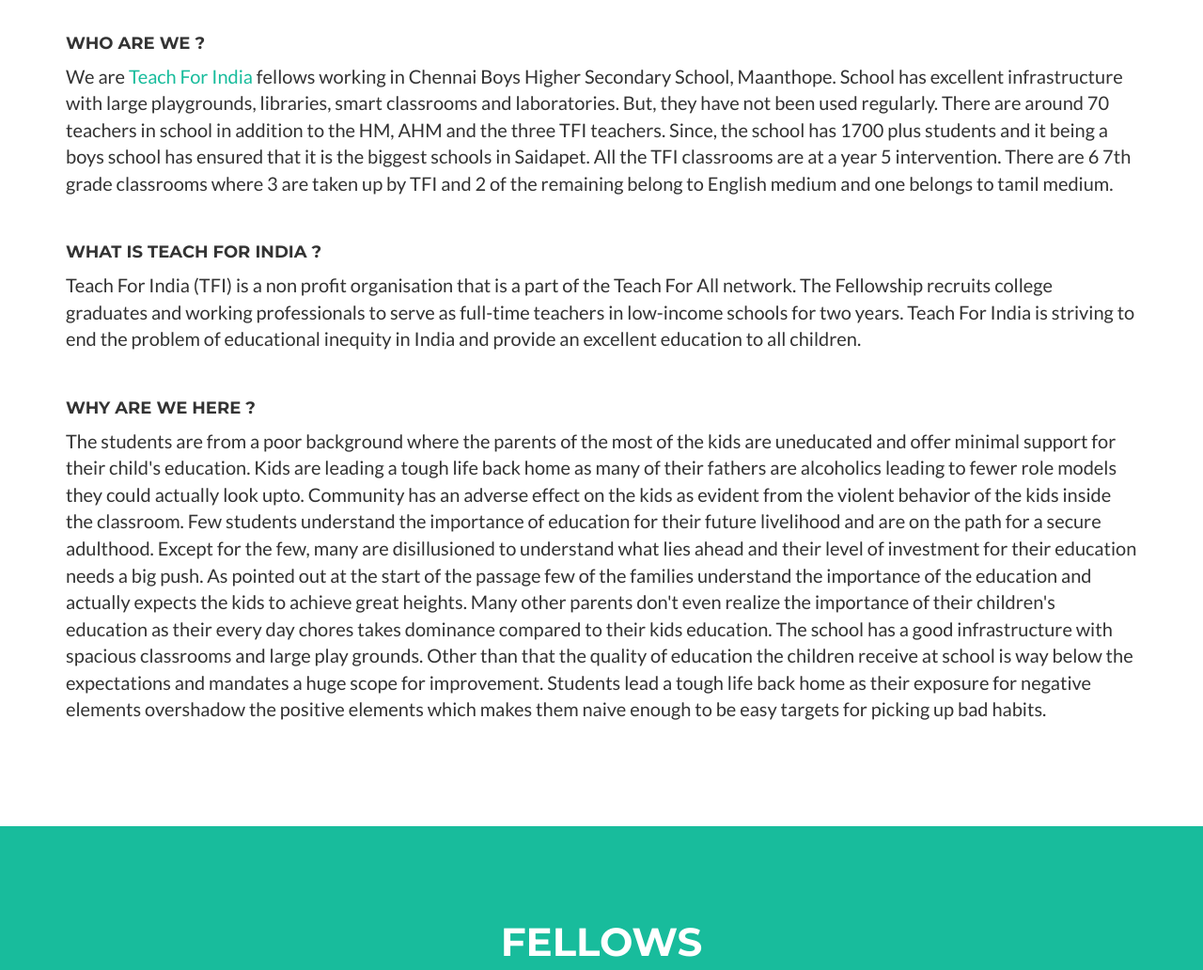
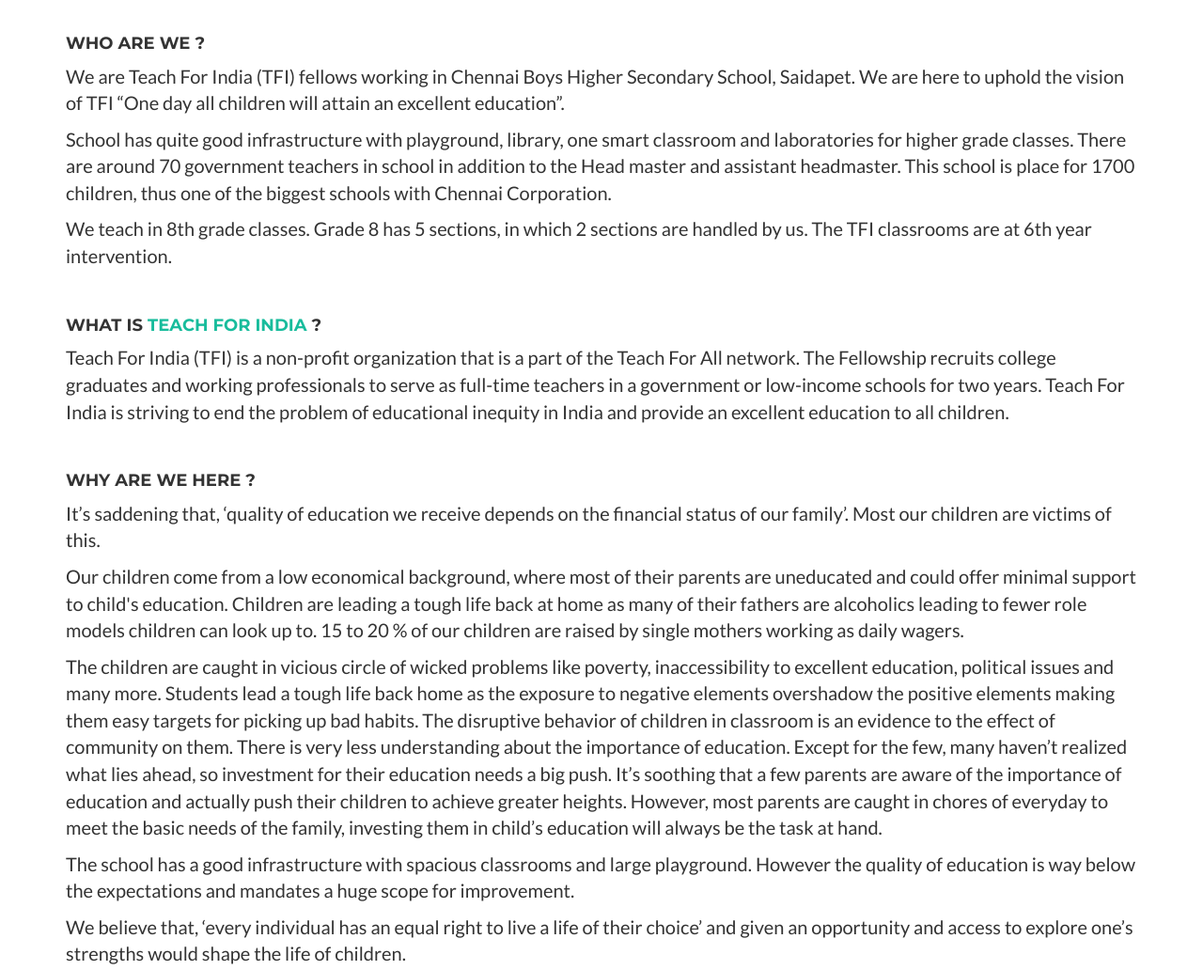
Before and after one commit to Saidapetboys/saidapetboys.github.io, a website: page index.html in a window 1280 px wide. Shown: the part 1060-2092 px from the top of the page at 94% size. Drawn offline with nearby package versions, Linux system fonts and the light colour scheme.

Commit message:
Update index.html
about us content

```diff
--- a/index.html
+++ b/index.html
@@ -137,14 +137,25 @@
         <div class="row">
             <div class="col-lg-12">
                 <h4>Who are we ?</h4><p>
-                We are <a href="http://www.teachforindia.org/">Teach For India </a>fellows working in Chennai Boys Higher Secondary School, Maanthope. School has excellent infrastructure with large playgrounds, libraries, smart classrooms and laboratories. But, they  have not been used regularly. There are around 70 teachers in school in addition to the HM, AHM and the three TFI teachers. Since, the school has 1700 plus students and it being a boys school has ensured that it is the biggest schools in Saidapet. All the TFI classrooms are at a year 5 intervention. There are 6 7th grade classrooms where 3 are taken up by TFI and 2 of the remaining belong to English medium and one belongs to tamil medium.
+             <p> We are Teach For India (TFI) fellows working in Chennai Boys Higher Secondary School, Saidapet. We are here to uphold the vision of TFI “One day all children will attain an excellent education”.</p>
+<p> School has quite good infrastructure with playground, library, one smart classroom and laboratories for higher grade classes. There are around 70 government teachers in school in addition to the Head master and assistant headmaster. This school is place for 1700 children, thus one of the biggest schools with Chennai Corporation.</p>
+<p> We teach in 8th grade classes. Grade 8 has 5 sections, in which 2 sections are handled by us. The TFI classrooms are at 6th year intervention.</p>
+
                 </p>
 
-                <h4 style="margin-top:50px;">What is Teach For India ? </h4><p>
-                    Teach For India (TFI) is a non profit organisation that is a part of the Teach For All network. The Fellowship recruits college graduates and working professionals to serve as full-time teachers in low-income schools for two years. Teach For India is striving to end the problem of educational inequity in India and provide an excellent education to all children. </p>
+                <h4 style="margin-top:50px;">What is <a href="http://www.teachforindia.org/">Teach For India</a> ? </h4><p>
+                  Teach For India (TFI) is a non-profit organization that is a part of the Teach For All network. The Fellowship recruits college graduates and working professionals to serve as full-time teachers in a government or low-income schools for two years. Teach For India is striving to end the problem of educational inequity in India and provide an excellent education to all children.
+                </p>
 
-                <h4 style="margin-top:50px;"> Why are we here ? </h4><p>
-                   The students are from a poor background where the parents of the most of the kids are uneducated and offer minimal support for their child's education. Kids are leading a tough life back home as many of their fathers are alcoholics leading to fewer role models they could actually look upto. Community has an adverse effect on the kids as evident from the violent behavior of the kids inside the classroom. Few students understand the importance of education for their future livelihood and are on the path for a secure adulthood. Except for the few, many are disillusioned to understand what lies ahead and their level of investment for their education needs a big push. As pointed out at the start of the passage few of the families understand the importance of the education and actually expects the kids to achieve great heights. Many other parents don't even realize the importance of their children's education as their every day chores takes dominance compared to their kids education. The school has a good infrastructure with spacious classrooms and large play grounds. Other than that the quality of education the children receive at school is way below the expectations and mandates a huge scope for improvement. Students lead a tough life back home as their exposure for negative elements overshadow the positive elements which makes them naive enough to be easy targets for picking up bad habits.
+                <h4 style="margin-top:50px;"> Why are we here ? </h4>
+                <p>
+                  <p>It’s saddening that, ‘quality of education we receive depends on the financial status of our family’. Most our children are victims of this. </p>
+                  <p>Our children come from a low economical background, where most of their parents are uneducated and could offer minimal support to child's education. Children are leading a tough life back at home as many of their fathers are alcoholics leading to fewer role models children can look up to. 15 to 20 % of our children are raised by single mothers working as daily wagers. </p>
+                  <p>The children are caught in vicious circle of wicked problems like poverty, inaccessibility to excellent education, political issues and many more. Students lead a tough life back home as the exposure to negative elements overshadow the positive elements making them  easy targets for picking up bad habits. The disruptive behavior of children in classroom is an evidence to the effect of community on them. There is very less understanding about the importance of education. Except for the few, many haven’t realized what lies ahead, so investment for their education needs a big push. It’s soothing that a few parents are aware of the importance of education and actually push their children to achieve greater heights. However, most parents are caught in chores of everyday to meet the basic needs of the family, investing them in child’s education will always be the task at hand. </p>
+                  <p>The school has a good infrastructure with spacious classrooms and large playground. However the quality of education is way below the expectations and mandates a huge scope for improvement. </p>
+                  <p> We believe that, ‘every individual has an equal right to live a life of their choice’ and given an opportunity and access to explore one’s strengths would shape the life of children.</p>
+
+
                 </p>
             </div>
         </div>
```
